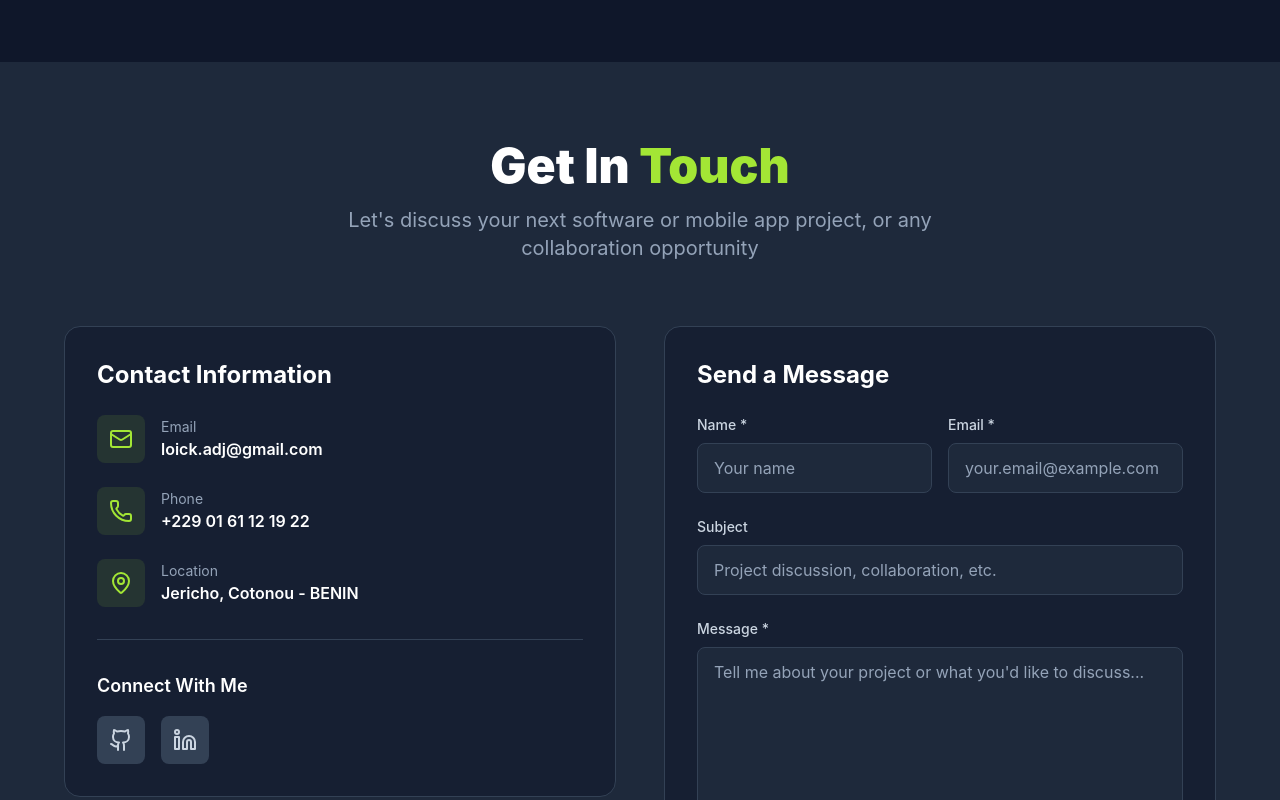
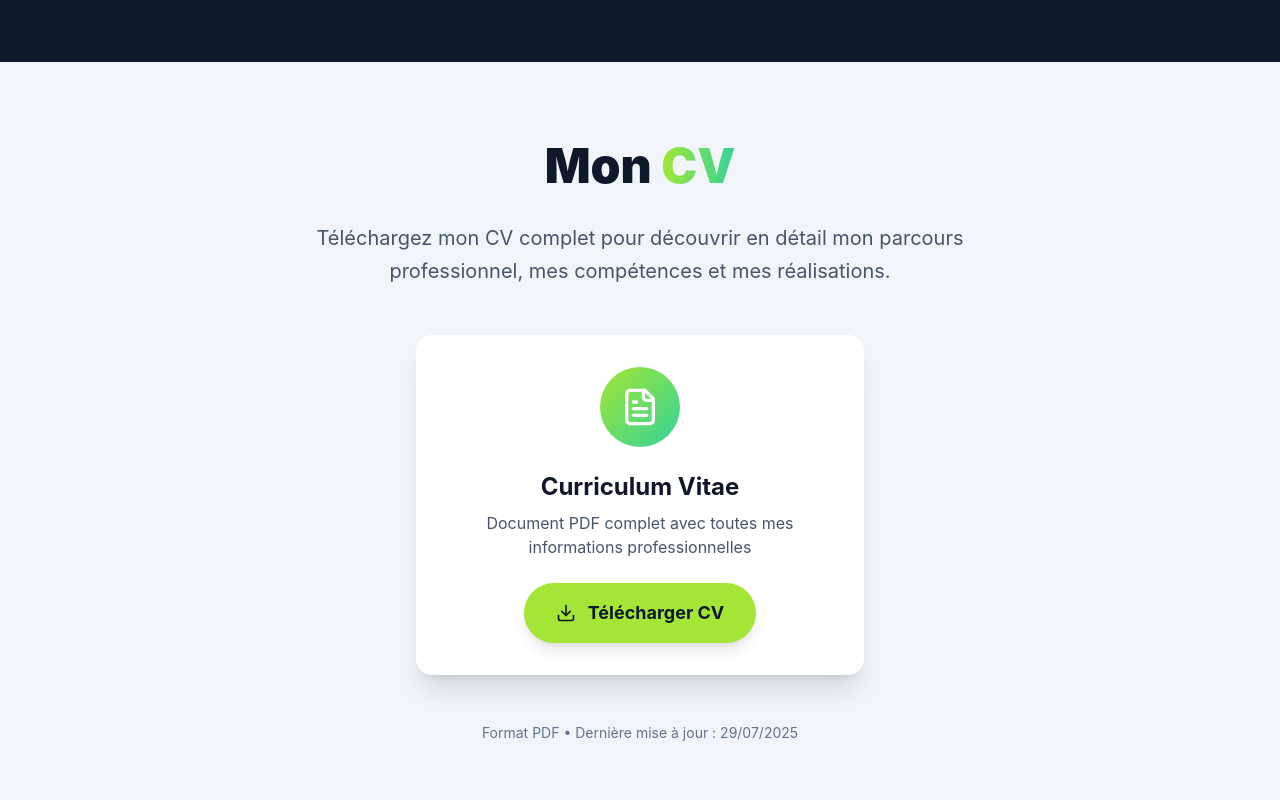
Before and after one commit to loickadjiwanou/portfolio, a React (Create React App) app: page / in a window 1280 px wide. Shown: the part 10300-11100 px from the top of the page. Built offline with nearby package versions, Linux system fonts and the light colour scheme.

Commit message:
added cv

```diff
--- a/src/App.js
+++ b/src/App.js
@@ -6,6 +6,7 @@ import About from "./components/About";
 import Skills from "./components/Skills";
 import Experience from "./components/Experience";
 import AppStore from "./components/AppStore";
+import CV from "./components/CV";
 import Contact from "./components/Contact";
 import Footer from "./components/Footer";
 // vercel insights
@@ -20,6 +21,7 @@ function App() {
       <Skills />
       <Experience />
       <AppStore />
+      <CV />
       <Contact />
       <Footer />
       <SpeedInsights />
--- /dev/null
+++ b/src/components/CV.jsx
@@ -0,0 +1,68 @@
+import React from 'react';
+import { Download, FileText } from 'lucide-react';
+
+const CV = () => {
+  const handleDownload = () => {
+    const link = document.createElement('a');
+    link.href = '/assets/cv.pdf';
+    link.download = 'loick-adjiwanou-cv.pdf';
+    document.body.appendChild(link);
+    link.click();
+    document.body.removeChild(link);
+  };
+
+  return (
+    <section id="cv" className="py-20 bg-slate-100">
+      <div className="container mx-auto px-6">
+        <div className="max-w-4xl mx-auto text-center">
+          {/* Title */}
+          <h2 className="text-4xl md:text-5xl font-black text-slate-900 mb-8">
+            Mon{' '}
+            <span className="text-transparent bg-clip-text bg-gradient-to-r from-lime-400 to-emerald-400">
+              CV
+            </span>
+          </h2>
+
+          {/* Description */}
+          <p className="text-xl text-slate-600 mb-12 max-w-2xl mx-auto leading-relaxed">
+            Téléchargez mon CV complet pour découvrir en détail mon parcours professionnel,
+            mes compétences et mes réalisations.
+          </p>
+
+          {/* CV Preview Card */}
+          <div className="bg-white rounded-2xl shadow-xl p-8 mb-12 max-w-md mx-auto">
+            <div className="flex flex-col items-center">
+              <div className="w-20 h-20 bg-gradient-to-br from-lime-400 to-emerald-400 rounded-full flex items-center justify-center mb-6">
+                <FileText className="h-10 w-10 text-white" />
+              </div>
+
+              <h3 className="text-2xl font-bold text-slate-900 mb-2">
+                Curriculum Vitae
+              </h3>
+
+              <p className="text-slate-600 mb-6 text-center">
+                Document PDF complet avec toutes mes informations professionnelles
+              </p>
+
+              {/* Download Button */}
+              <button
+                onClick={handleDownload}
+                className="bg-lime-400 text-slate-900 px-8 py-4 rounded-full font-bold text-lg hover:bg-lime-300 transition-all duration-300 transform hover:scale-105 shadow-lg hover:shadow-lime-400/25 flex items-center space-x-3"
+              >
+                <Download className="h-5 w-5" />
+                <span>Télécharger CV</span>
+              </button>
+            </div>
+          </div>
+
+          {/* Additional Info */}
+          <div className="text-slate-500 text-sm">
+            <p>Format PDF • Dernière mise à jour : {new Date().toLocaleDateString('fr-FR')}</p>
+          </div>
+        </div>
+      </div>
+    </section>
+  );
+};
+
+export default CV;
```
Also changed, not shown: 1 other file (tests, documents, lock files or other folders).
